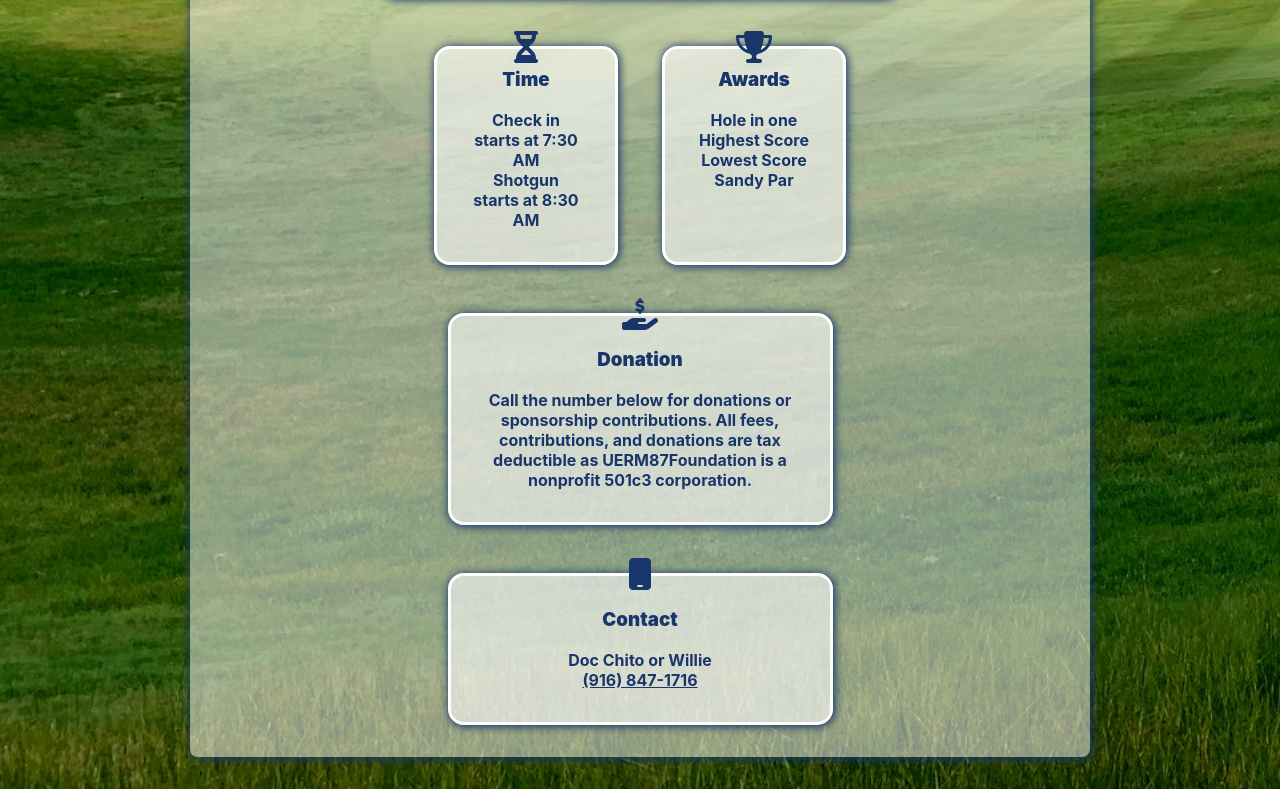
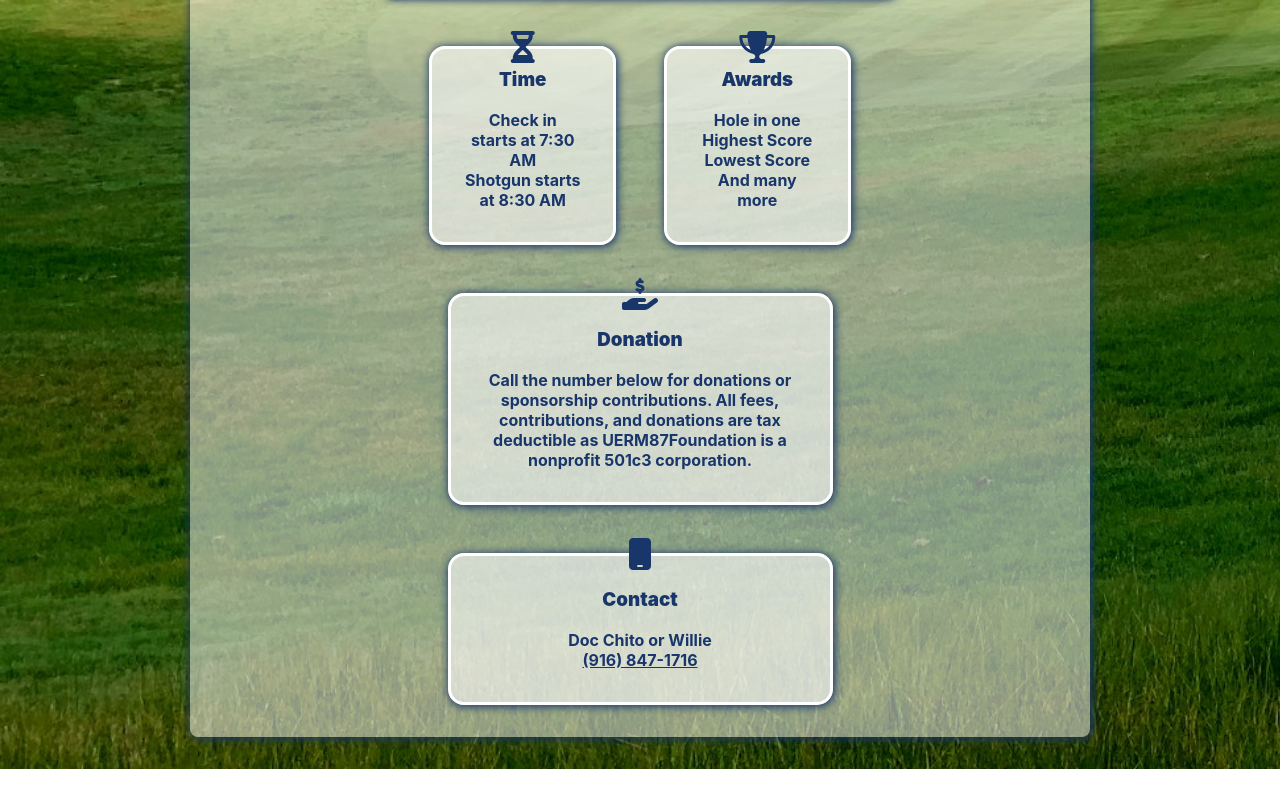
Before and after one commit to Corporate-Drone/golf-tournament, a React (Create React App) app in the folder client/: page / in a window 1280 px wide. Shown: the part 1225-2014 px from the top of the page. Built offline with nearby package versions, Linux system fonts and the light colour scheme.

Commit message:
removed sandy par from awards

```diff
--- a/client/src/pages/Home.js
+++ b/client/src/pages/Home.js
@@ -94,7 +94,7 @@ function Home() {
                                     <br />
                                     Lowest Score
                                     <br />
-                                    Sandy Par
+                                    And many more
                                 </p>
                             </div>
                         </div>
```
